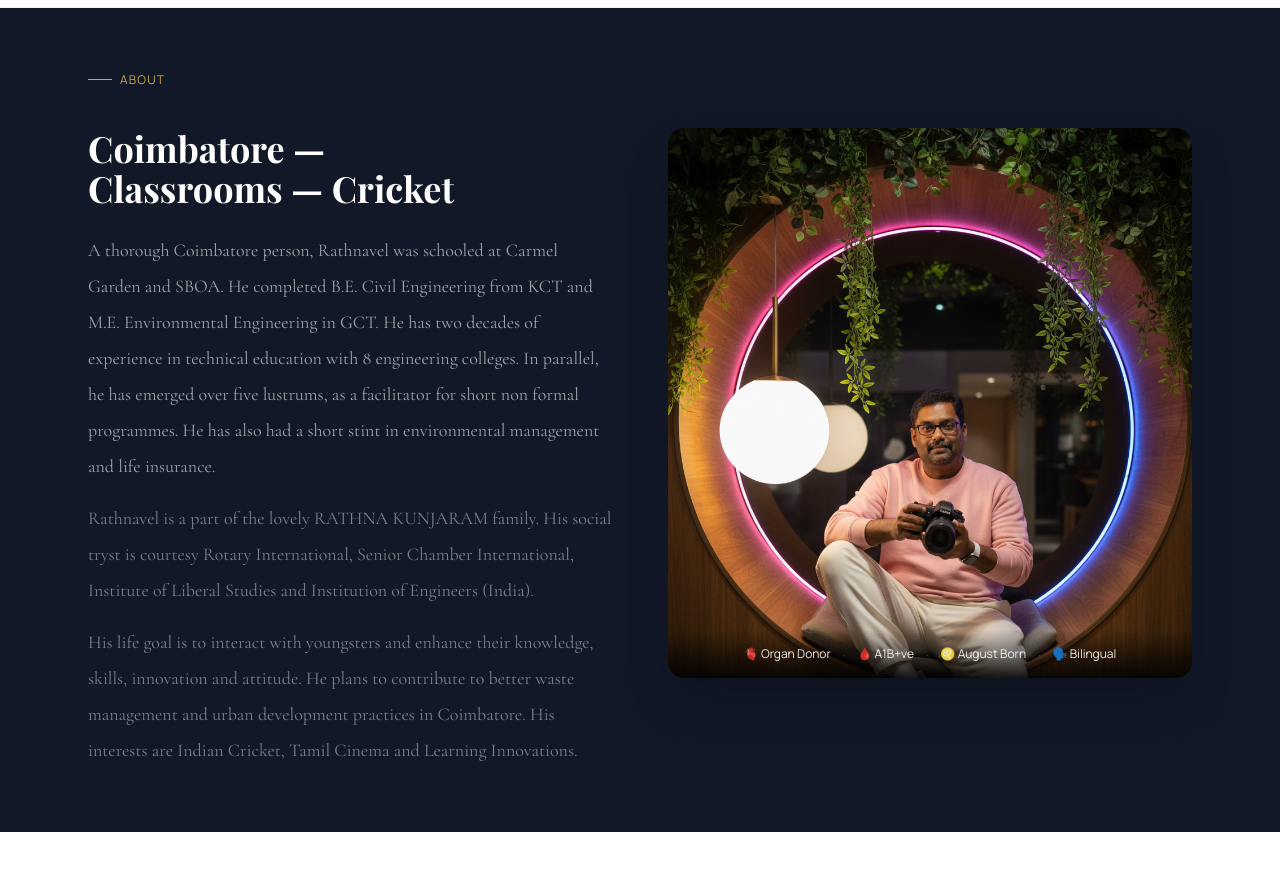
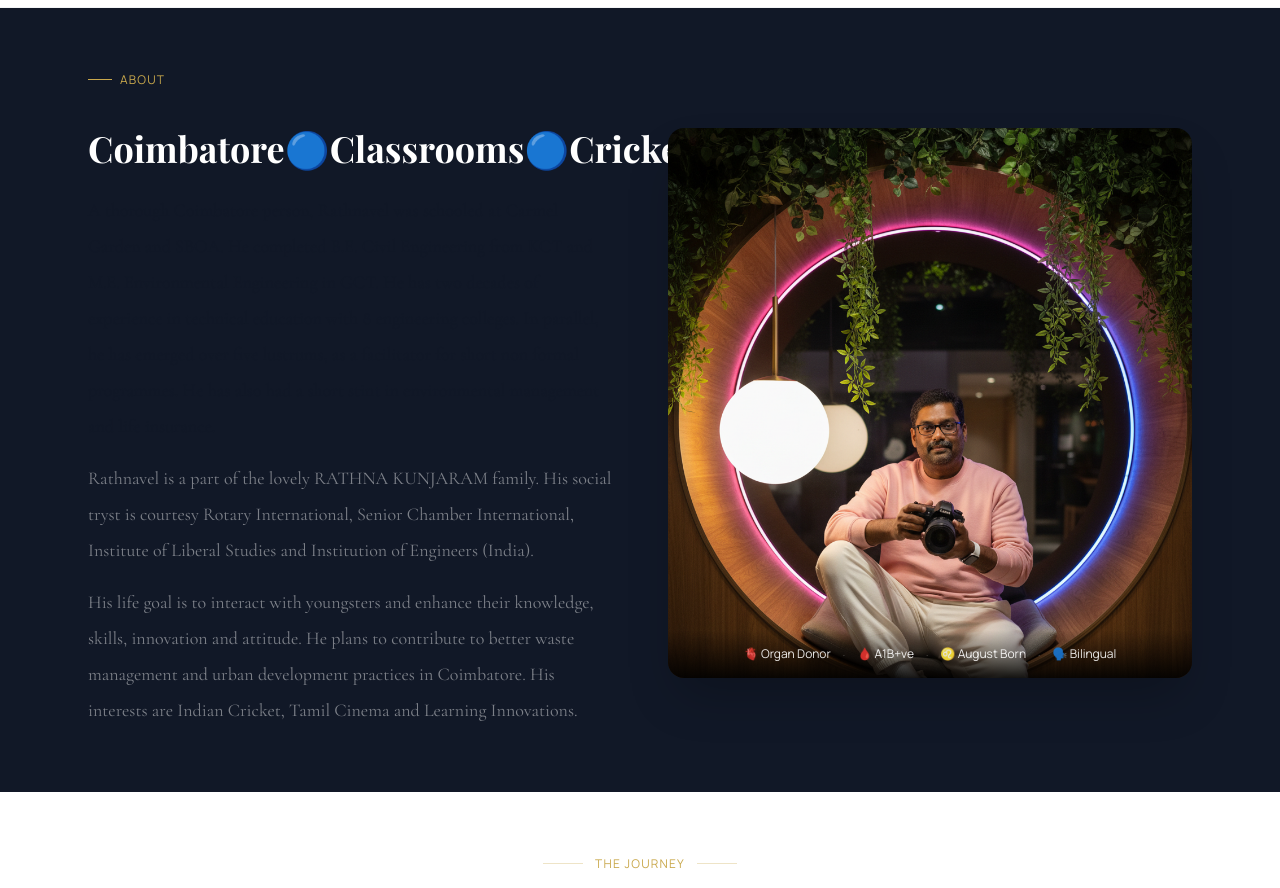
Before and after one commit to mailtoraja69/rathnavelpon, a React (Vite) app: page / in a window 1280 px wide. Shown: the part 1480-2368 px from the top of the page. Built offline with nearby package versions, Linux system fonts and the light colour scheme; a web font is replaced by a local one.

Commit message:
Update App.tsx

```diff
--- a/src/App.tsx
+++ b/src/App.tsx
@@ -240,9 +240,9 @@ function About() {
         <div className="grid lg:grid-cols-2 gap-10 lg:gap-14 items-start">
           <motion.div initial={{ opacity: 0, x: -24 }} animate={v ? { opacity: 1, x: 0 } : {}} transition={{ duration: 0.6 }}>
             <h2 className="font-display text-3xl lg:text-4xl font-bold text-white leading-tight mb-6">
-              Coimbatore —<br/>Classrooms — Cricket
+              Coimbatore🔵Classrooms🔵Cricket
             </h2>
-            <p className="font-body text-lg text-white/60 leading-loose mb-4">
+            <p className="font-body text-lg text-white/400 leading-loose mb-4">
               A thorough Coimbatore person, Rathnavel was schooled at Carmel Garden and SBOA. He completed B.E. Civil Engineering from KCT and M.E. Environmental Engineering in GCT. He has two decades of experience in technical education with 8 engineering colleges. In parallel, he has emerged over five lustrums, as a facilitator for short non formal programmes. He has also had a short stint in environmental management and life insurance.
             </p>
             <p className="font-body text-lg text-white/45 leading-loose mb-4">
```
